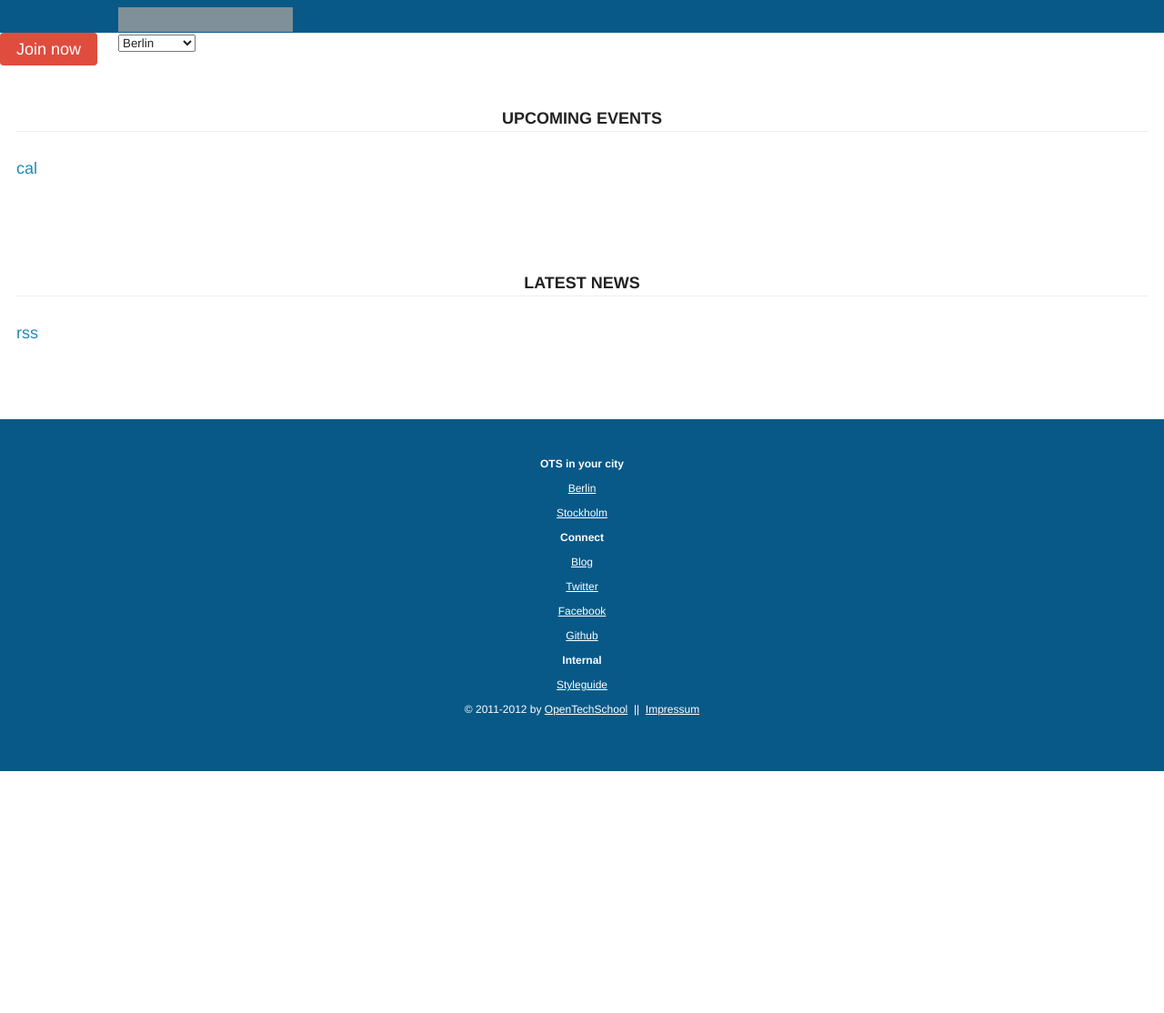
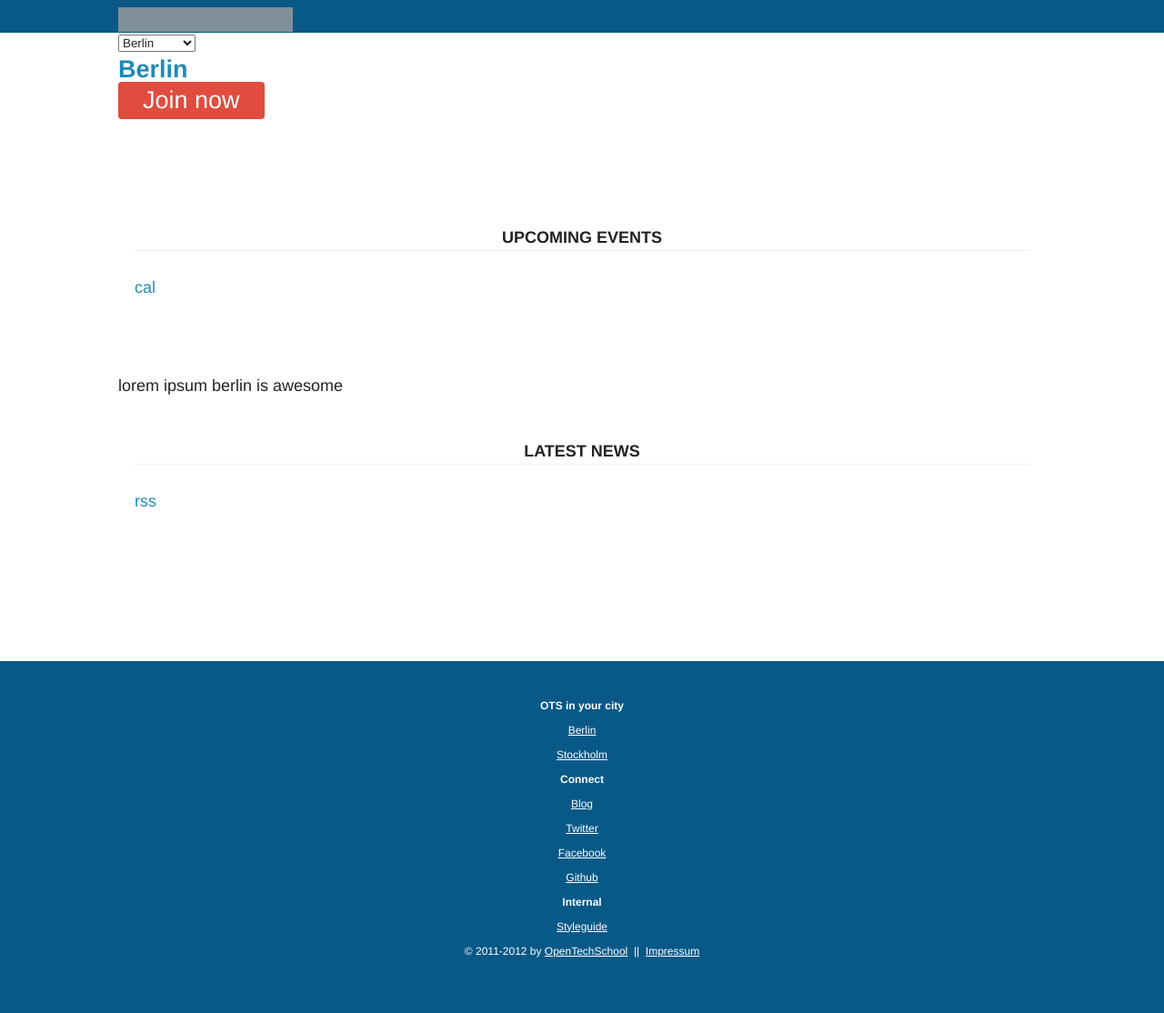
Before and after one commit to OpenTechSchool/www.opentechschool.org, a Jekyll site: the page built from berlin.md, in a window 1280 px wide. Shown: the whole page at 91% size. Built offline with Jekyll 4.4.1, drawn with Linux system fonts in a browser that asks for light colours; nearby versions of some CDN libraries; comment, search, counter and statistics services are not loaded; before the commit the page ends 900 px from its top, so only the background shows below that; grey boxes are pictures that could not be loaded.

Commit message:
prepare layout for city page

```diff
--- a/_layouts/local_group.html
+++ b/_layouts/local_group.html
@@ -1,7 +1,23 @@
 {% include _head.html %}
 {% include _main_nav.html %}
 
-{{ content }}
+<header class="site_header site_header_city">
+  <div class="container">
+
+    <h1>
+      <a href="/">{{page.title}}</a>
+    </h1>
+    <a class="ots_action ots_action ots_action_highlight" href="http://www.meetup.com/{{page.meetupcom_group}}/join">Join now</a>
+
+  </div>
+</header>
+
+
+<section class="bg_full">
+  <div class="container">
+    {{ content }}
+  </div>
+</section>
 
 {% include _footer.html %}
 {% include _scripts.html %}
--- a/berlin.md
+++ b/berlin.md
@@ -3,9 +3,9 @@ layout: local_group
 title: Berlin
 rss_feed: berlin
 meetupcom_group: opentechschool-berlin
+about: "lorem ipsum berlin is awesome"
 ---
 
-<a class="ots_action ots_action ots_action_highlight" href="http://www.meetup.com/{{page.meetupcom_group}}/join">Join now</a>
 
 <section id="events">
   <h2>Upcoming events</h2>
@@ -19,6 +19,8 @@ meetupcom_group: opentechschool-berlin
   </script>
 </section>
 
+{{page.about}}
+
 <section id="blog-posts">
   <h2>Latest news</h2>
   <a href="http://blog.opentechschool.org/feeds/{{page.rss_feed}}.xml">rss</a>
--- a/sass/imports/_main.scss
+++ b/sass/imports/_main.scss
@@ -114,7 +114,6 @@ h2 span {
 
 .site_header {
   padding: 1em 0 3em;
-
   text-align: center;
   font-size: 1.5em;
 }
@@ -122,6 +121,11 @@ h2 span {
 .site_header_landing {
   background: $ots_blue;
   color: #FFF;
+}
+
+.site_header_city {
+  color: $ots_blue;
+  text-align: left;
 }
 
 
--- a/stylesheets/screen.css
+++ b/stylesheets/screen.css
@@ -250,14 +250,20 @@ h2 span {
   font-size: 1.5em;
 }
 
-/* line 122, ../sass/imports/_main.scss */
+/* line 121, ../sass/imports/_main.scss */
 .site_header_landing {
   background: #085987;
   color: #FFF;
 }
 
+/* line 126, ../sass/imports/_main.scss */
+.site_header_city {
+  color: #085987;
+  text-align: left;
+}
+
 /* Style for list with floated list items. Responds to screen-width. */
-/* line 130, ../sass/imports/_main.scss */
+/* line 134, ../sass/imports/_main.scss */
 .float_list {
   text-align: center;
   list-style: none;
@@ -265,12 +271,12 @@ h2 span {
   overflow: hidden;
 }
 
-/* line 137, ../sass/imports/_main.scss */
+/* line 141, ../sass/imports/_main.scss */
 .float_list h3 {
   margin-bottom: .5em;
 }
 
-/* line 141, ../sass/imports/_main.scss */
+/* line 145, ../sass/imports/_main.scss */
 .float_list > li {
   width: 21%;
   float: left;
@@ -279,13 +285,13 @@ h2 span {
 }
 
 /* List of OTS members, extends float list. Includes image and links. */
-/* line 149, ../sass/imports/_main.scss */
+/* line 153, ../sass/imports/_main.scss */
 .team_list .member_links {
   list-style: none;
   padding: 0;
 }
 
-/* line 156, ../sass/imports/_main.scss */
+/* line 160, ../sass/imports/_main.scss */
 footer,
 .meta_nav {
   height: 24px;
@@ -295,16 +301,16 @@ footer,
   color: #FFF;
 }
 
-/* line 165, ../sass/imports/_main.scss */
+/* line 169, ../sass/imports/_main.scss */
 .meta_nav ul {
   float: left;
 }
-/* line 167, ../sass/imports/_main.scss */
+/* line 171, ../sass/imports/_main.scss */
 .meta_nav ul li {
   display: inline;
 }
 
-/* line 175, ../sass/imports/_main.scss */
+/* line 179, ../sass/imports/_main.scss */
 .meta_nav_logo a,
 .meta_nav_logo a:link,
 .meta_nav_logo a:visited {
@@ -322,7 +328,7 @@ footer,
   /* IE 5-7  */
 }
 
-/* line 190, ../sass/imports/_main.scss */
+/* line 194, ../sass/imports/_main.scss */
 .meta_nav_logo a:hover,
 .meta_nav_logo a:active,
 .meta_nav_logo a:focus {
@@ -334,14 +340,14 @@ footer,
   /* IE 5-7  */
 }
 
-/* line 198, ../sass/imports/_main.scss */
+/* line 202, ../sass/imports/_main.scss */
 footer {
   text-align: center;
   padding: 3em 0;
   height: auto;
 }
 
-/* line 209, ../sass/imports/_main.scss */
+/* line 213, ../sass/imports/_main.scss */
 footer a,
 .meta_nav a,
 footer a:link,
@@ -352,7 +358,7 @@ footer a:visited,
   text-decoration: underline;
 }
 
-/* line 216, ../sass/imports/_main.scss */
+/* line 220, ../sass/imports/_main.scss */
 footer a:hover,
 footer a:active,
 footer a:focus {
@@ -360,7 +366,7 @@ footer a:focus {
   text-decoration: underline;
 }
 
-/* line 222, ../sass/imports/_main.scss */
+/* line 226, ../sass/imports/_main.scss */
 .main_img {
   text-align: center;
   height: 24em;
@@ -368,13 +374,13 @@ footer a:focus {
 }
 
 /* Styleguide*/
-/* line 230, ../sass/imports/_main.scss */
+/* line 234, ../sass/imports/_main.scss */
 .sg_list {
   list-style: none;
   padding: 0;
 }
 
-/* line 235, ../sass/imports/_main.scss */
+/* line 239, ../sass/imports/_main.scss */
 .sg_list small {
   display: block;
   margin-bottom: .75em;
@@ -382,7 +388,7 @@ footer a:focus {
   font-style: italic;
 }
 
-/* line 242, ../sass/imports/_main.scss */
+/* line 246, ../sass/imports/_main.scss */
 .sg_color {
   display: inline-block;
   border-radius: 4px;
@@ -390,7 +396,7 @@ footer a:focus {
   color: transparent;
 }
 
-/* line 249, ../sass/imports/_main.scss */
+/* line 253, ../sass/imports/_main.scss */
 .sg_textarea {
   width: 90%;
   font-size: .625em;
@@ -401,7 +407,7 @@ footer a:focus {
   border-radius: 4px;
 }
 
-/* line 259, ../sass/imports/_main.scss */
+/* line 263, ../sass/imports/_main.scss */
 .testimonial {
   overflow: hidden;
   color: #FFF;
@@ -412,7 +418,7 @@ footer a:focus {
   height: 400px;
 }
 
-/* line 269, ../sass/imports/_main.scss */
+/* line 273, ../sass/imports/_main.scss */
 .testimonial blockquote {
   position: absolute;
   z-index: 10;
@@ -421,7 +427,7 @@ footer a:focus {
   width: 25%;
 }
 
-/* line 277, ../sass/imports/_main.scss */
+/* line 281, ../sass/imports/_main.scss */
 .testimonial img {
   position: absolute;
   z-index: 1;
@@ -434,7 +440,7 @@ footer a:focus {
 /* ! Layout for desktop version   */
 /* ============================== */
 @media handheld, only screen and (min-width: 768px) {
-  /* line 294, ../sass/imports/_main.scss */
+  /* line 298, ../sass/imports/_main.scss */
   .cols {
     -moz-column-count: 2;
     -moz-column-gap: 20px;
@@ -444,12 +450,12 @@ footer a:focus {
     column-gap: 20px;
   }
 
-  /* line 303, ../sass/imports/_main.scss */
+  /* line 307, ../sass/imports/_main.scss */
   .container_small {
     padding: 0 25%;
   }
 
-  /* line 308, ../sass/imports/_main.scss */
+  /* line 312, ../sass/imports/_main.scss */
   section {
     padding: 1em 1em 4.5em 1em;
   }
@@ -458,12 +464,12 @@ footer a:focus {
 /* ! Layout for mobile version   */
 /* ============================= */
 @media handheld, only screen and (max-width: 767px) {
-  /* line 325, ../sass/imports/_main.scss */
+  /* line 329, ../sass/imports/_main.scss */
   section {
     padding: 1em 1em 1.5em 1em;
   }
 
-  /* line 328, ../sass/imports/_main.scss */
+  /* line 332, ../sass/imports/_main.scss */
   .float_list li.member {
     padding: 0 2%;
     width: 46%;
@@ -473,7 +479,7 @@ footer a:focus {
 /* ! Layout for mobile version   */
 /* ============================= */
 @media handheld, only screen and (max-width: 640px) {
-  /* line 347, ../sass/imports/_main.scss */
+  /* line 351, ../sass/imports/_main.scss */
   .nav_list li a {
     display: block;
     padding: 1em 0;
@@ -483,14 +489,14 @@ footer a:focus {
 /* ! Layout for smaller mobile version   */
 /* ============================= */
 @media handheld, only screen and (max-width: 440px) {
-  /* line 363, ../sass/imports/_main.scss */
+  /* line 367, ../sass/imports/_main.scss */
   .meta_nav_social,
   .meta_nav_logo,
   .float_list li.member {
     float: none;
   }
 
-  /* line 367, ../sass/imports/_main.scss */
+  /* line 371, ../sass/imports/_main.scss */
   .meta_nav {
     height: 4.5em;
   }
@@ -505,30 +511,30 @@ footer a:focus {
     }*/
 }
 /* ==|== non-semantic helper classes ======================================== */
-/* line 391, ../sass/imports/_main.scss */
+/* line 395, ../sass/imports/_main.scss */
 .clearfix:before, .clearfix:after {
   content: "";
   display: table;
 }
 
-/* line 392, ../sass/imports/_main.scss */
+/* line 396, ../sass/imports/_main.scss */
 .clearfix:after {
   clear: both;
 }
 
-/* line 393, ../sass/imports/_main.scss */
+/* line 397, ../sass/imports/_main.scss */
 .clearfix {
   zoom: 1;
 }
 
-/* line 394, ../sass/imports/_main.scss */
+/* line 398, ../sass/imports/_main.scss */
 .center {
   text-align: center;
 }
 
 /* ==|== print styles ======================================================= */
 @media print {
-  /* line 402, ../sass/imports/_main.scss */
+  /* line 406, ../sass/imports/_main.scss */
   * {
     background: transparent !important;
     color: black !important;
@@ -537,43 +543,43 @@ footer a:focus {
     -ms-filter: none !important;
   }
 
-  /* line 403, ../sass/imports/_main.scss */
+  /* line 407, ../sass/imports/_main.scss */
   a, a:visited {
     text-decoration: underline;
   }
 
-  /* line 404, ../sass/imports/_main.scss */
+  /* line 408, ../sass/imports/_main.scss */
   a[href]:after {
     content: " (" attr(href) ")";
   }
 
-  /* line 405, ../sass/imports/_main.scss */
+  /* line 409, ../sass/imports/_main.scss */
   abbr[title]:after {
     content: " (" attr(title) ")";
   }
 
-  /* line 406, ../sass/imports/_main.scss */
+  /* line 410, ../sass/imports/_main.scss */
   .ir a:after, a[href^="javascript:"]:after, a[href^="#"]:after {
     content: "";
   }
 
-  /* line 407, ../sass/imports/_main.scss */
+  /* line 411, ../sass/imports/_main.scss */
   pre, blockquote {
     border: 1px solid #999;
     page-break-inside: avoid;
   }
 
-  /* line 408, ../sass/imports/_main.scss */
+  /* line 412, ../sass/imports/_main.scss */
   thead {
     display: table-header-group;
   }
 
-  /* line 409, ../sass/imports/_main.scss */
+  /* line 413, ../sass/imports/_main.scss */
   tr, img {
     page-break-inside: avoid;
   }
 
-  /* line 410, ../sass/imports/_main.scss */
+  /* line 414, ../sass/imports/_main.scss */
   img {
     max-width: 100% !important;
   }
@@ -582,13 +588,13 @@ footer a:focus {
     margin: 0.5cm;
 }
 
-  /* line 412, ../sass/imports/_main.scss */
+  /* line 416, ../sass/imports/_main.scss */
   p, h2, h3 {
     orphans: 3;
     widows: 3;
   }
 
-  /* line 413, ../sass/imports/_main.scss */
+  /* line 417, ../sass/imports/_main.scss */
   h2, h3 {
     page-break-after: avoid;
   }
```
